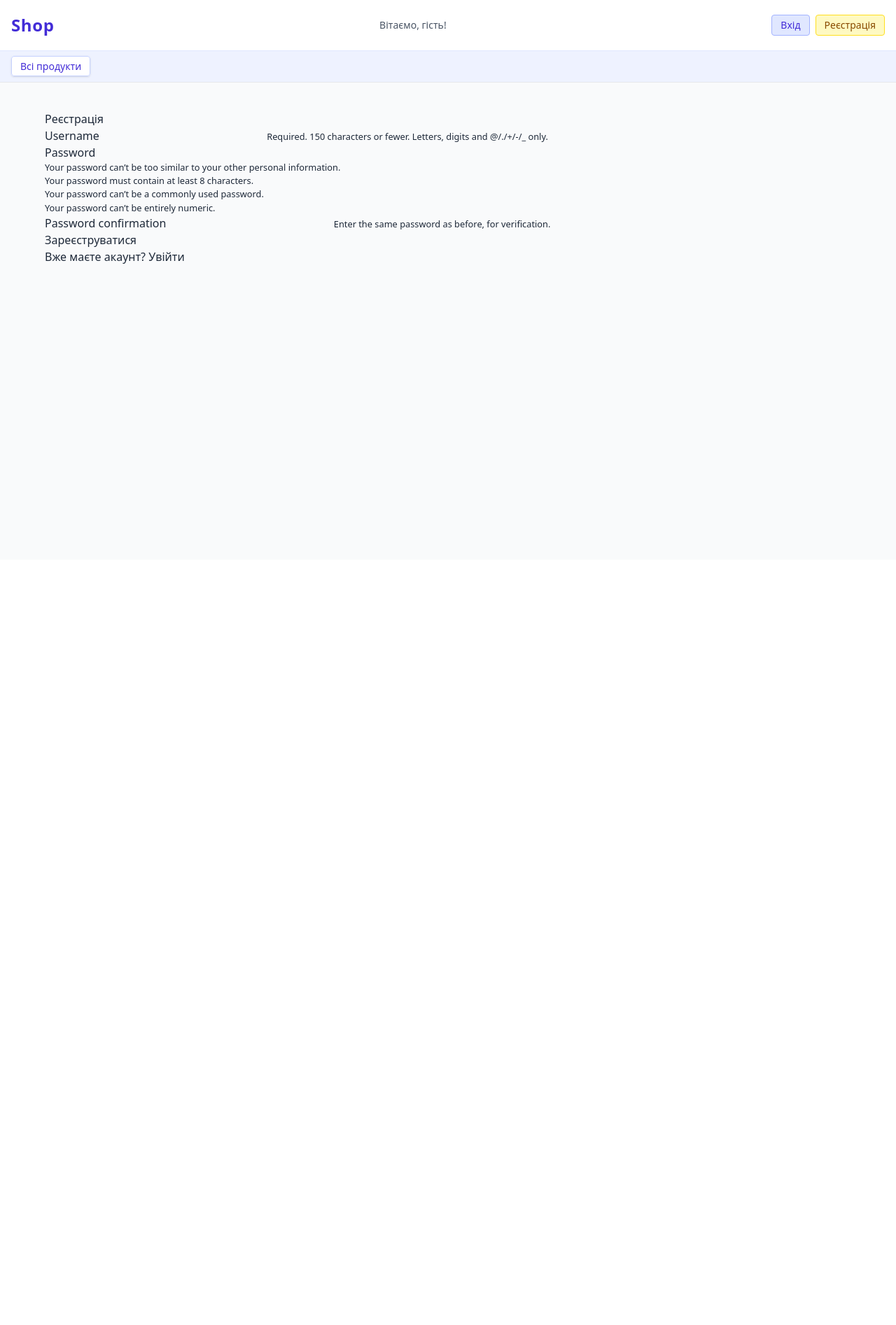
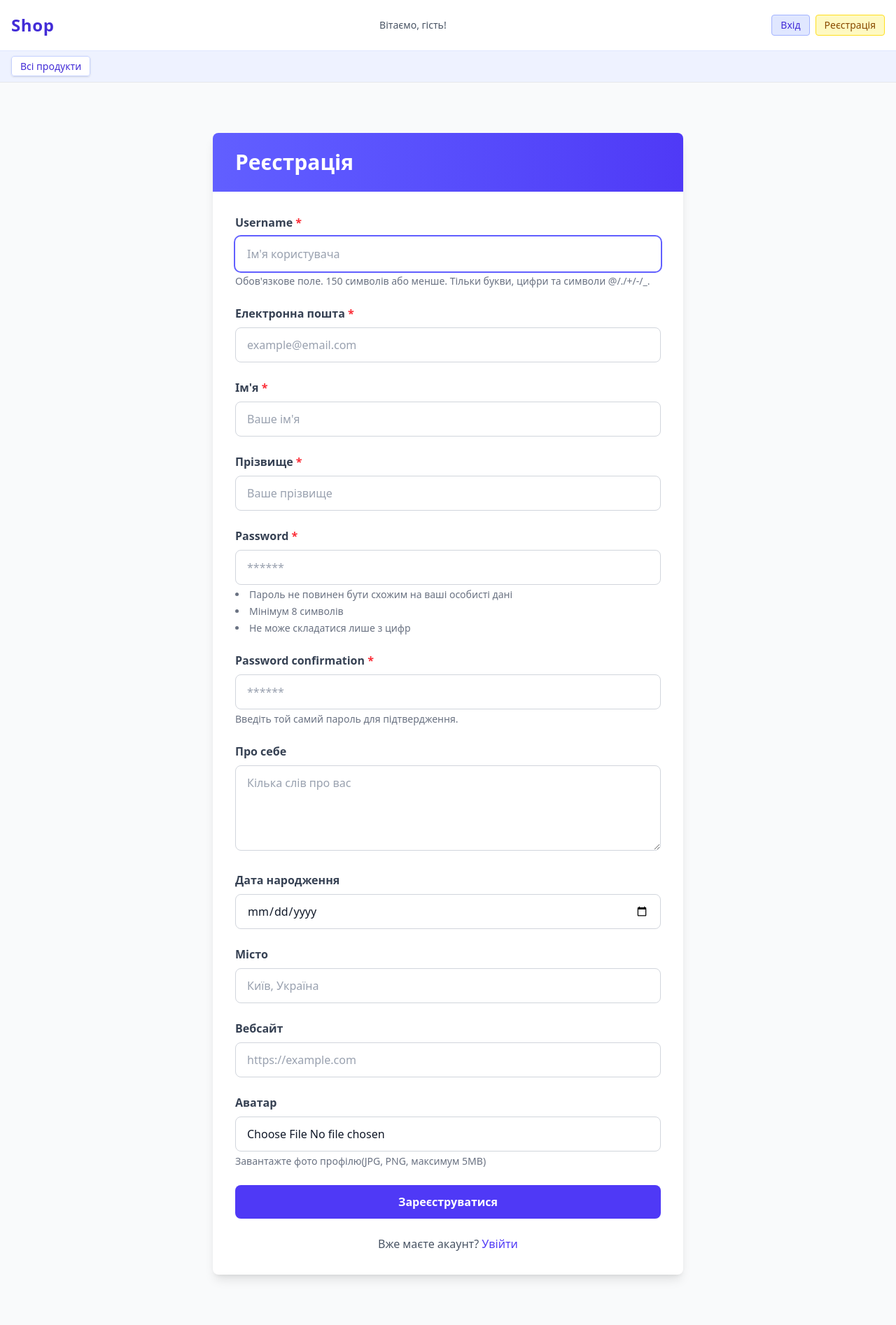
Before and after one commit to DanyloBudianskyi/django_shop, a Django app: page /accounts/register/ in a window 1280 px wide. Shown: the whole page at 70% size. Before the commit the page ends 377 px from the top, so only its background shows below. Run offline with Django 5.2, Linux system fonts and the light colour scheme; data that the repository does not hold is empty; style sheets or scripts are compiled from the project's sources; some libraries are stand-ins or nearby versions.

Commit message:
new registration form

```diff
--- /dev/null
+++ b/accounts/forms.py
@@ -0,0 +1,102 @@
+from django import forms
+from django.contrib.auth.forms import UserCreationForm
+from django.contrib.auth.models import User
+from datetime import date
+
+class UserRegistrationForm(UserCreationForm):
+    email = forms.EmailField(required=True, label="Електронна пошта")
+    first_name = forms.CharField(max_length=30, required=True, label="Ім'я")
+    last_name = forms.CharField(max_length=30, required=True, label="Прізвище")
+    bio = forms.CharField(required=False, widget=forms.Textarea(attrs={'rows': 4}), label="Про себе")
+    birth_date = forms.DateField(required=False, widget=forms.DateInput(attrs={'type': 'date'}), label="Дата народження")
+    location = forms.CharField(max_length=50, required=False, label="Місто")
+    website= forms.URLField(required=False, label="Вебсайт")
+    avatar = forms.ImageField(required=False, help_text="Завантажте фото профілю(JPG, PNG, максимум 5MB)", label="Аватар")
+
+    class Meta:
+        model = User
+        fields = ('username', 'email', 'first_name', 'last_name', 'password1', 'password2', 'bio', 'birth_date', 'location', 'website', 'avatar')
+
+    def __init__(self, *args, **kwargs):
+        super().__init__(*args, **kwargs)
+
+        base_input_class = (
+            'w-full px-4 py-3 border border-gray-300 rounded-lg '
+            'focus:outline-none focus:ring-2 focus:ring-indigo-500 '
+            'focus:border-transparent transition duration-150 ease-in-out '
+            'bg-white text-gray-900 placeholder:text-gray-400'
+        )
+        placeholders = {
+            'username': 'Ім\'я користувача',
+            'email': 'example@email.com',
+            'first_name': 'Ваше ім\'я',
+            'last_name': 'Ваше прізвище',
+            'bio': 'Кілька слів про вас',
+            'birth_date': 'Дата народження',
+            'location': 'Київ, Україна',
+            'website': 'https://example.com',
+            'password1': '******',
+            'password2': '******',
+        }
+        help_texts = {
+            'password1':
+            "<ul class='list-disc list-inside space-y-1 text-sm text-gray-500'>"
+                "<li>Пароль не повинен бути схожим на ваші особисті дані</li>"
+                "<li>Мінімум 8 символів</li><li>Не може складатися лише з цифр</li>"
+            "</ul>",
+            'password2': "Введіть той самий пароль для підтвердження.",
+            'username': "Обов'язкове поле. 150 символів або менше. Тільки букви, цифри та символи @/./+/-/_.",
+        }
+
+        for name, field in self.fields.items():
+            field.widget.attrs['class'] = base_input_class
+            if name in placeholders:
+                field.widget.attrs['placeholder'] = placeholders[name]
+            if name in help_texts:
+                field.help_text = help_texts[name]
+
+    def clean_email(self):
+        email = self.cleaned_data.get('email')
+        if User.objects.filter(email=email).exists():
+            raise forms.ValidationError('Email вже використовується')
+        return email
+
+    def clean_birth_date(self):
+        birth_date = self.cleaned_data.get('birth_date')
+        if birth_date:
+            today = date.today()
+            age = today.year - birth_date.year
+            if age < 13:
+                raise forms.ValidationError('Мінімальний вік - 13 років')
+        return birth_date
+
+    def clean_avatar(self):
+        """Валідація аватара"""
+        avatar = self.cleaned_data.get('avatar')
+        if avatar:
+            if avatar.size > 5 * 1024 * 1024:
+                raise forms.ValidationError('Розмір файлу не повинен перевищувати 5MB')
+            if not avatar.name.lower().endswith(('.jpg', '.jpeg', '.png', '.gif')):
+                raise forms.ValidationError('Дозволені тільки JPG, PNG та GIF файли')
+        return avatar
+
+    def save(self, commit=True):
+        user = super().save(commit=False)
+        user.email = self.cleaned_data['email']
+        user.first_name = self.cleaned_data['first_name']
+        user.last_name = self.cleaned_data['last_name']
+
+        if commit:
+            user.save()
+            profile = user.profile
+            profile.bio = self.cleaned_data.get('bio', '')
+            profile.birth_date = self.cleaned_data.get('birth_date')
+            profile.location = self.cleaned_data.get('location', '')
+            profile.website = self.cleaned_data.get('website', '')
+
+            avatar = self.cleaned_data.get('avatar')
+            if avatar:
+                profile.avatar = avatar
+            profile.save()
+
+        return user
--- a/accounts/templates/accounts/register.html
+++ b/accounts/templates/accounts/register.html
@@ -1,53 +1,39 @@
 {% extends 'main/base.html' %}
+{% block title %}
+  Реєстрація
+{% endblock %}
+{% block content %}
+  <div class="max-w-2xl mx-auto py-8">
+    <div class="bg-white rounded-lg shadow-lg overflow-hidden">
+      <div class="bg-gradient-to-r from-indigo-500 to-indigo-600 px-8 py-6">
+        <h1 class="text-3xl font-bold text-white">Реєстрація</h1>
+      </div>
 
-{% block title %}Реєстрація{% endblock %}
-
-{% block content %}
-<div class="auth-container">
-  <h1>Реєстрація</h1>
-
-  <form method="post" class="auth-form">
-    {% csrf_token %}
-
-    <div class="form-group">
-      <label>{{ form.username.label }}</label>
-      <input type="text" name="username" value="{{ form.username.value|default:'' }}" required>
-      {% if form.username.errors %}
-      <span class="error">{{ form.username.errors }}</span>
+      <div class="p-8">
+        <form method="post" enctype="multipart/form-data" class="space-y-6">
+          {% csrf_token %} {% for field in form %}
+            <div>
+              <label class="block text-gray-700 font-semibold mb-2">
+                {{ field.label }} {% if field.field.required %}
+                  <span class="text-red-500">*</span>
                 {% endif %}
-      {% if form.username.help_text %}
-      <small>{{ form.username.help_text }}</small>
+              </label>
+              {{ field }} {% if field.errors %}
+                <span class="text-red-600 text-sm mt-1 block">{{ field.errors|first }}</span>
+              {% endif %} {% if field.help_text %}
+                <small class="text-gray-500 text-sm mt-1 block">{{ field.help_text|safe }}</small>
               {% endif %}
             </div>
+          {% endfor %}
 
-    <div class="form-group">
-      <label>{{ form.password1.label }}</label>
-      <input type="password" name="password1" required>
-      {% if form.password1.errors %}
-      <span class="error">{{ form.password1.errors }}</span>
-      {% endif %}
-      {% if form.password1.help_text %}
-      <small>{{ form.password1.help_text }}</small>
-      {% endif %}
-    </div>
-
-    <div class="form-group">
-      <label>{{ form.password2.label }}</label>
-      <input type="password" name="password2" required>
-      {% if form.password2.errors %}
-      <span class="error">{{ form.password2.errors }}</span>
-      {% endif %}
-      {% if form.password2.help_text %}
-      <small>{{ form.password2.help_text }}</small>
-      {% endif %}
-    </div>
-
-    <button type="submit" class="btn-submit">Зареєструватися</button>
+          <button type="submit" class="w-full bg-indigo-600 hover:bg-indigo-700 text-white font-semibold px-6 py-3 rounded-lg cursor-pointer">Зареєструватися</button>
         </form>
 
-  <p class="auth-link">
+        <p class="text-center text-gray-600 mt-6">
           Вже маєте акаунт?
-    <a href="{% url 'accounts:login' %}">Увійти</a>
+          <a href="{% url 'accounts:login' %}" class="text-indigo-600">Увійти</a>
         </p>
       </div>
+    </div>
+  </div>
 {% endblock %}
--- a/accounts/views.py
+++ b/accounts/views.py
@@ -2,8 +2,12 @@ from django.shortcuts import render, redirect
 from django.contrib.auth import login, logout
 from django.contrib.auth.forms import UserCreationForm, AuthenticationForm
 from django.contrib.auth.decorators import login_required
+from django.contrib import messages
+
+from .forms import UserRegistrationForm
 
 from main.models import Category
+
 
 def login_view(request):
     if request.user.is_authenticated:
@@ -24,11 +28,14 @@ def register_view(request):
         return redirect("main:product_list")
 
     categories = Category.objects.all()
-    form = UserCreationForm(request.POST or None)
+
+    form = UserRegistrationForm(request.POST or None, request.FILES or None)
+
 
     if request.method == 'POST' and form.is_valid():
         user = form.save()
         login(request, user)
+        messages.success(request, f"Вітаємо {user.username} зареєстрований")
         return redirect("main:product_list")
 
     return render(request, 'accounts/register.html', {"form": form, "categories": categories})
--- a/theme/static/css/dist/styles.css
+++ b/theme/static/css/dist/styles.css
@@ -11,16 +11,14 @@
     --color-red-100: oklch(93.6% 0.032 17.717);
     --color-red-200: oklch(88.5% 0.062 18.334);
     --color-red-300: oklch(80.8% 0.114 19.571);
+    --color-red-400: oklch(70.4% 0.191 22.216);
+    --color-red-500: oklch(63.7% 0.237 25.331);
     --color-red-600: oklch(57.7% 0.245 27.325);
     --color-red-700: oklch(50.5% 0.213 27.518);
     --color-yellow-100: oklch(97.3% 0.071 103.193);
     --color-yellow-200: oklch(94.5% 0.129 101.54);
     --color-yellow-300: oklch(90.5% 0.182 98.111);
-    --color-yellow-500: oklch(79.5% 0.184 86.047);
-    --color-yellow-600: oklch(68.1% 0.162 75.834);
     --color-yellow-800: oklch(47.6% 0.114 61.907);
-    --color-green-400: oklch(79.2% 0.209 151.711);
-    --color-green-600: oklch(62.7% 0.194 149.214);
     --color-teal-500: oklch(70.4% 0.14 182.503);
     --color-teal-600: oklch(60% 0.118 184.704);
     --color-teal-700: oklch(51.1% 0.096 186.391);
@@ -46,6 +44,7 @@
     --spacing: 0.25rem;
     --container-md: 28rem;
     --container-lg: 32rem;
+    --container-2xl: 42rem;
     --container-4xl: 56rem;
     --container-7xl: 80rem;
     --text-xs: 0.75rem;
@@ -77,6 +76,7 @@
     --radius-lg: 0.5rem;
     --radius-xl: 0.75rem;
     --radius-2xl: 1rem;
+    --ease-in-out: cubic-bezier(0.4, 0, 0.2, 1);
     --default-transition-duration: 150ms;
     --default-transition-timing-function: cubic-bezier(0.4, 0, 0.2, 1);
     --default-font-family: var(--font-sans);
@@ -1061,6 +1161,9 @@
   .w-full {
     width: 100%;
   }
+  .max-w-2xl {
+    max-width: var(--container-2xl);
+  }
   .max-w-4xl {
     max-width: var(--container-4xl);
   }
@@ -1085,6 +1188,9 @@
   .flex-1 {
     flex: 1;
   }
+  .cursor-pointer {
+    cursor: pointer;
+  }
   .list-inside {
     list-style-position: inside;
   }
@@ -1126,11 +1232,21 @@
   }
   .gap-6 {
     gap: calc(var(--spacing) * 6);
+  }
+  :where(.space-y-1 > :not(:last-child)) {
+    --tw-space-y-reverse: 0;
+    margin-block-start: calc(calc(var(--spacing) * 1) * var(--tw-space-y-reverse));
+    margin-block-end: calc(calc(var(--spacing) * 1) * calc(1 - var(--tw-space-y-reverse)));
   }
   :where(.space-y-2 > :not(:last-child)) {
     --tw-space-y-reverse: 0;
     margin-block-start: calc(calc(var(--spacing) * 2) * var(--tw-space-y-reverse));
     margin-block-end: calc(calc(var(--spacing) * 2) * calc(1 - var(--tw-space-y-reverse)));
+  }
+  :where(.space-y-6 > :not(:last-child)) {
+    --tw-space-y-reverse: 0;
+    margin-block-start: calc(calc(var(--spacing) * 6) * var(--tw-space-y-reverse));
+    margin-block-end: calc(calc(var(--spacing) * 6) * calc(1 - var(--tw-space-y-reverse)));
   }
   :where(.divide-y > :not(:last-child)) {
     --tw-divide-y-reverse: 0;
@@ -1286,8 +1372,17 @@
   .bg-yellow-100 {
     background-color: var(--color-yellow-100);
   }
-  .bg-yellow-500 {
-    background-color: var(--color-yellow-500);
+  .bg-gradient-to-r {
+    --tw-gradient-position: to right in oklab;
+    background-image: linear-gradient(var(--tw-gradient-stops));
+  }
+  .from-indigo-500 {
+    --tw-gradient-from: var(--color-indigo-500);
+    --tw-gradient-stops: var(--tw-gradient-via-stops, var(--tw-gradient-position), var(--tw-gradient-from) var(--tw-gradient-from-position), var(--tw-gradient-to) var(--tw-gradient-to-position));
+  }
+  .to-indigo-600 {
+    --tw-gradient-to: var(--color-indigo-600);
+    --tw-gradient-stops: var(--tw-gradient-via-stops, var(--tw-gradient-position), var(--tw-gradient-from) var(--tw-gradient-from-position), var(--tw-gradient-to) var(--tw-gradient-to-position));
   }
   .object-contain {
     object-fit: contain;
@@ -1304,12 +1399,8 @@
   .p-6 {
     padding: calc(var(--spacing) * 6);
   }
-  @layer daisyui.modifier {
-    .badge-sm {
-      --size: calc(var(--size-selector, 0.25rem) * 5);
-      font-size: 0.75rem;
-      padding-inline: calc(0.25rem * 2.5 - var(--border));
-    }
+  .p-8 {
+    padding: calc(var(--spacing) * 8);
   }
   .px-2 {
     padding-inline: calc(var(--spacing) * 2);
@@ -1322,6 +1413,12 @@
   }
   .px-5 {
     padding-inline: calc(var(--spacing) * 5);
+  }
+  .px-6 {
+    padding-inline: calc(var(--spacing) * 6);
+  }
+  .px-8 {
+    padding-inline: calc(var(--spacing) * 8);
   }
   .py-0\.5 {
     padding-block: calc(var(--spacing) * 0.5);
@@ -1475,20 +1566,14 @@
   .text-gray-900 {
     color: var(--color-gray-900);
   }
-  .text-green-400 {
-    color: var(--color-green-400);
-  }
-  .text-green-600 {
-    color: var(--color-green-600);
-  }
   .text-indigo-600 {
     color: var(--color-indigo-600);
   }
   .text-indigo-700 {
     color: var(--color-indigo-700);
   }
-  .text-neutral-content {
-    color: var(--color-neutral-content);
+  .text-red-500 {
+    color: var(--color-red-500);
   }
   .text-red-600 {
     color: var(--color-red-600);
@@ -1586,6 +1644,10 @@
     transition-timing-function: var(--tw-ease, var(--default-transition-timing-function));
     transition-duration: var(--tw-duration, var(--default-transition-duration));
   }
+  .duration-150 {
+    --tw-duration: 150ms;
+    transition-duration: 150ms;
+  }
   .duration-200 {
     --tw-duration: 200ms;
     transition-duration: 200ms;
@@ -1593,6 +1655,10 @@
   .duration-300 {
     --tw-duration: 300ms;
     transition-duration: 300ms;
+  }
+  .ease-in-out {
+    --tw-ease: var(--ease-in-out);
+    transition-timing-function: var(--ease-in-out);
   }
   @layer daisyui.modifier {
     .btn-outline:not( .btn-active, :hover, :active:focus, :focus-visible, :disabled, [disabled], .btn-disabled, :checked ) {
@@ -1662,22 +1703,12 @@
       --btn-fg: var(--color-secondary-content);
     }
   }
-  @layer daisyui.modifier.color {
-    .btn-warning {
-      --btn-color: var(--color-warning);
-      --btn-fg: var(--color-warning-content);
-    }
-  }
   .outline-none {
     --tw-outline-style: none;
     outline-style: none;
   }
-  .focus-within\:ring-2:focus-within {
-    --tw-ring-shadow: var(--tw-ring-inset,) 0 0 0 calc(2px + var(--tw-ring-offset-width)) var(--tw-ring-color, currentcolor);
-    box-shadow: var(--tw-inset-shadow), var(--tw-inset-ring-shadow), var(--tw-ring-offset-shadow), var(--tw-ring-shadow), var(--tw-shadow);
-  }
-  .focus-within\:ring-indigo-500:focus-within {
-    --tw-ring-color: var(--color-indigo-500);
+  .placeholder\:text-gray-400::placeholder {
+    color: var(--color-gray-400);
   }
   @media (hover: hover) {
     .hover\:-translate-y-1:hover {
@@ -2210,6 +2201,48 @@
   inherits: false;
   initial-value: solid;
 }
+@property --tw-gradient-position {
+  syntax: "*";
+  inherits: false;
+}
+@property --tw-gradient-from {
+  syntax: "<color>";
+  inherits: false;
+  initial-value: #0000;
+}
+@property --tw-gradient-via {
+  syntax: "<color>";
+  inherits: false;
+  initial-value: #0000;
+}
+@property --tw-gradient-to {
+  syntax: "<color>";
+  inherits: false;
+  initial-value: #0000;
+}
+@property --tw-gradient-stops {
+  syntax: "*";
+  inherits: false;
+}
+@property --tw-gradient-via-stops {
+  syntax: "*";
+  inherits: false;
+}
+@property --tw-gradient-from-position {
+  syntax: "<length-percentage>";
+  inherits: false;
+  initial-value: 0%;
+}
+@property --tw-gradient-via-position {
+  syntax: "<length-percentage>";
+  inherits: false;
+  initial-value: 50%;
+}
+@property --tw-gradient-to-position {
+  syntax: "<length-percentage>";
+  inherits: false;
+  initial-value: 100%;
+}
 @property --tw-leading {
   syntax: "*";
   inherits: false;
@@ -2341,6 +2374,10 @@
   inherits: false;
 }
 @property --tw-duration {
+  syntax: "*";
+  inherits: false;
+}
+@property --tw-ease {
   syntax: "*";
   inherits: false;
 }
@@ -2365,6 +2402,15 @@
       --tw-space-y-reverse: 0;
       --tw-divide-y-reverse: 0;
       --tw-border-style: solid;
+      --tw-gradient-position: initial;
+      --tw-gradient-from: #0000;
+      --tw-gradient-via: #0000;
+      --tw-gradient-to: #0000;
+      --tw-gradient-stops: initial;
+      --tw-gradient-via-stops: initial;
+      --tw-gradient-from-position: 0%;
+      --tw-gradient-via-position: 50%;
+      --tw-gradient-to-position: 100%;
       --tw-leading: initial;
       --tw-font-weight: initial;
       --tw-tracking: initial;
@@ -2396,6 +2442,7 @@
       --tw-drop-shadow-alpha: 100%;
       --tw-drop-shadow-size: initial;
       --tw-duration: initial;
+      --tw-ease: initial;
       --tw-translate-x: 0;
       --tw-translate-y: 0;
       --tw-translate-z: 0;
```
Also changed, not shown: other parts of theme/static/css/dist/styles.css (+143 -171 lines), accounts/admin.py (+61 -1 lines), accounts/models.py (+12 -1 lines), accounts/templates/accounts/login.html (+21 -13 lines), accounts/migrations/0002_profile_created_at_profile_updated_at_and_more.py (added). Lines whose indentation alone changed are shown as unchanged.
